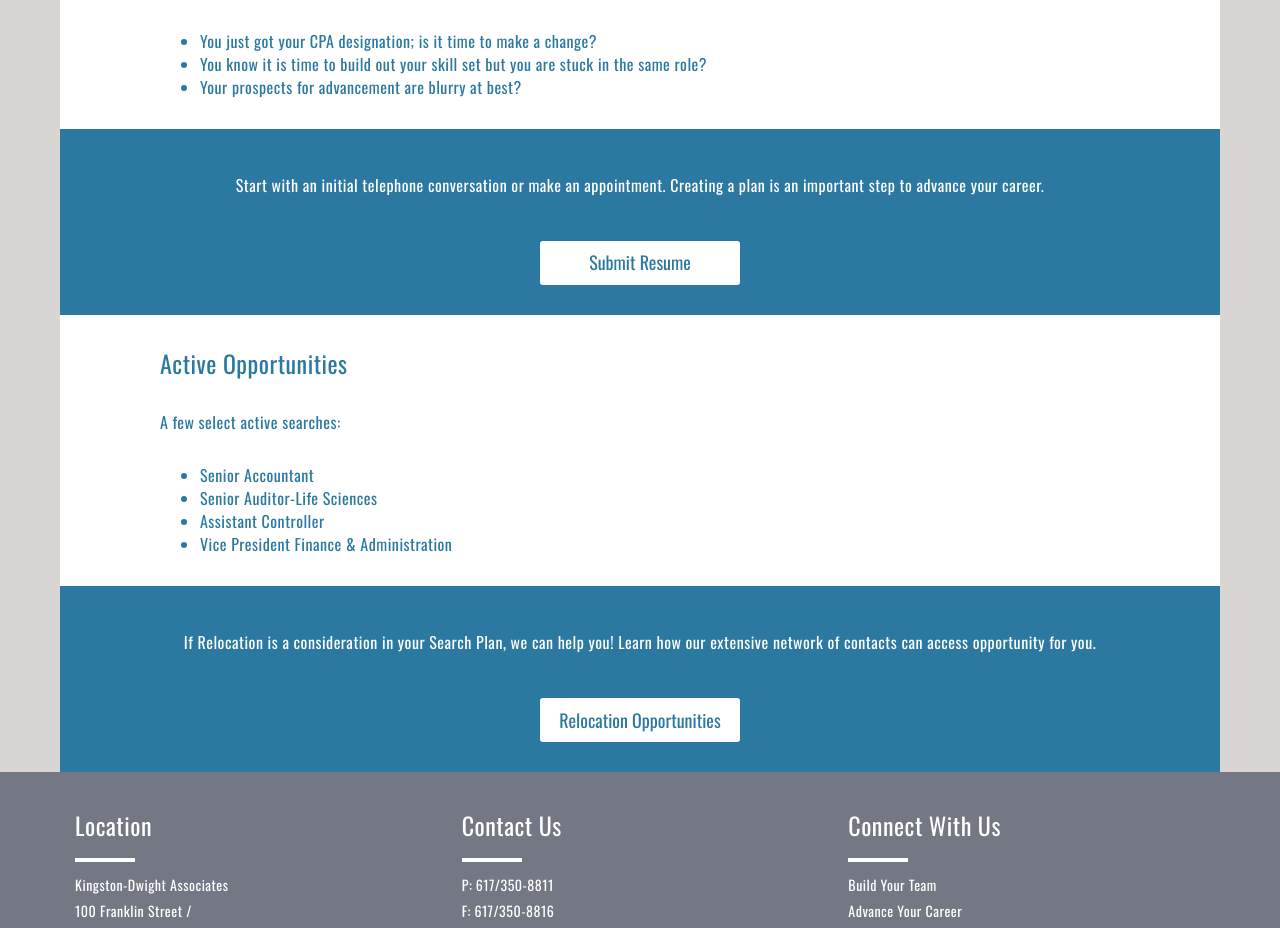
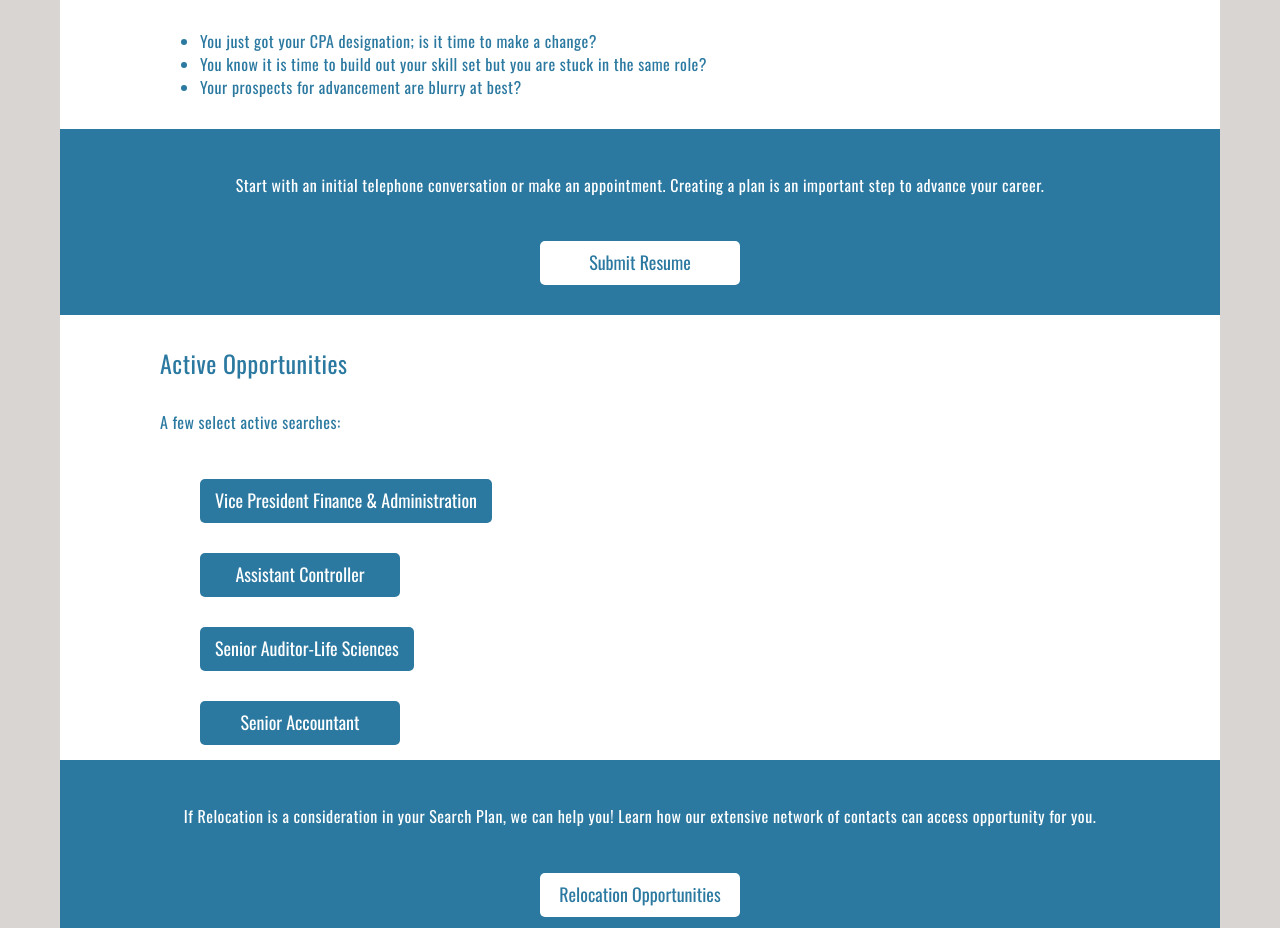
Before and after one commit to muigaiunaka/kingstondwight, a Jekyll site: the page built from career.html, in a window 1280 px wide. Shown: the part 1013-1941 px from the top of the page. Built offline with Jekyll 4.4.1, drawn with Linux system fonts in a browser that asks for light colours; nearby versions of some CDN libraries; some web fonts are replaced.

Commit message:
updated the images

```diff
--- a/career.html
+++ b/career.html
@@ -54,11 +54,11 @@ permalink: /career/
             <p>
                 A few select active searches:
             </p>
-            <ul>
+            <ul class="active-searches">
                 <!-- Sets the order to be the oldest posted first-->
                 {% assign jobs = site.jobs | sort: 'date' %}
-            {% for job in jobs%}
-                <a href="{{ site.baseurl }}{{ job.url }}"><li>{{ job.title }}</li></a>
+            {% for job in jobs reversed%}
+                <a href="{{ site.baseurl }}{{ job.url }}"><button>{{ job.title }}</button></a>
             {% endfor %}
             </ul>
         </div>
--- a/css/style.css
+++ b/css/style.css
@@ -27,7 +27,7 @@ button {
     min-width: 200px;
     color: #fff;
     background-color: #2B79A0;
-    border-radius: 3px;
+    border-radius: 5px;
     border: none;
     font-size: 18px;
     margin: 15px auto;
@@ -510,6 +510,11 @@ img {
 .testimonials blockquote small {
     color: #2b79a0;
 }
+
+.active-searches button {
+    float: left;
+    clear: both;
+}
 /*--------------------------------------------------------------
 # Hamburger Menu
 --------------------------------------------------------------*/
```
Also changed, not shown: img/kda_cfo.png, img/kda_cfo_old.png (added), img/kda_consulting.png, img/kda_consulting_old.png (added), img/kda_fs.png, img/kda_fs_old.png (added).
